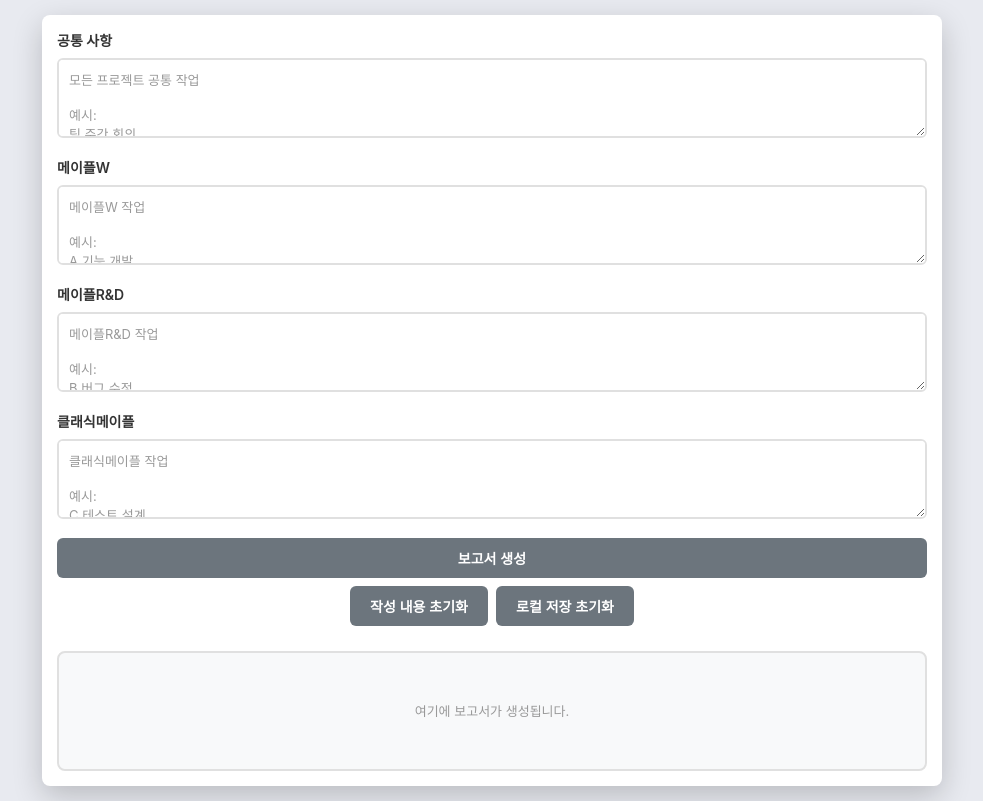
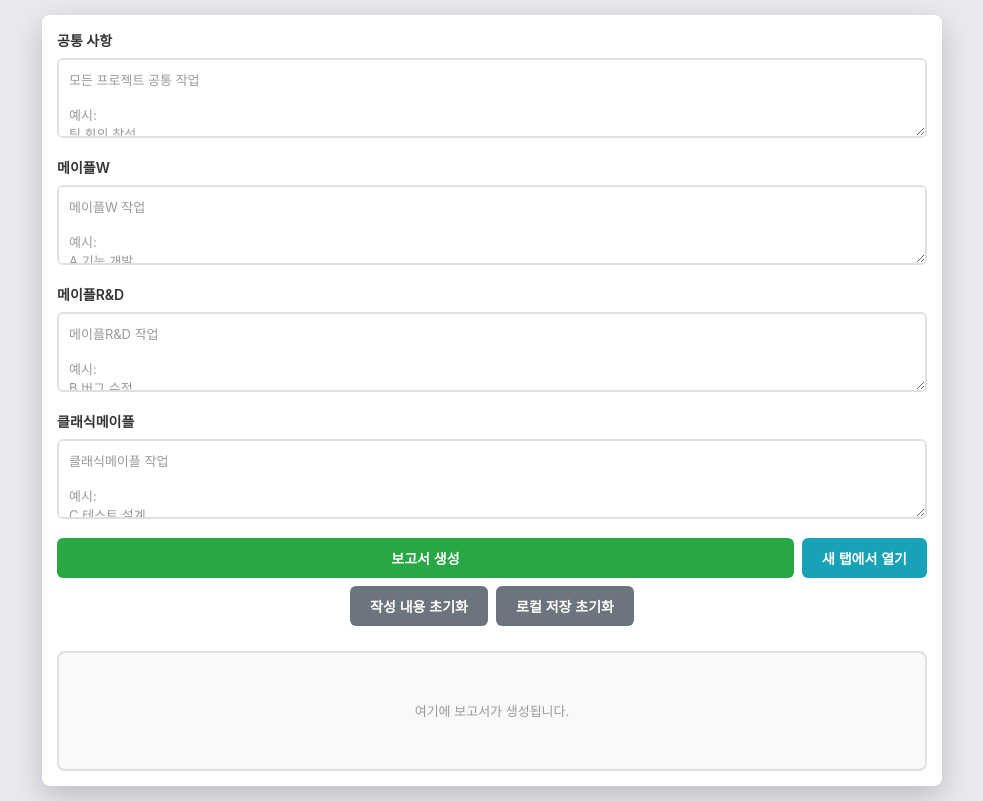
Before and after one commit to minameyou/notion-daily-report, a plain HTML site: page index.html in a window 1280 px wide. Shown: the whole page, without its empty margins (148-1131 px from the left). Drawn offline with Linux system fonts and the light colour scheme.

Commit message:
Update index.html

```diff
--- a/index.html
+++ b/index.html
@@ -234,7 +234,7 @@
                         placeholder="모든 프로젝트 공통 작업
 
 예시:
-팀 주간 회의
+팀 회의 참석
 주간 업무 보고"
                         style="min-height: 80px;"
                     ></textarea>
@@ -288,7 +288,8 @@ C 테스트 설계
 
             <div class="input-section">
                 <div class="btn-group">
-                    <button class="btn" onclick="generateReport()">보고서 생성</button>
+                    <button class="btn" onclick="generateReport()" style="flex: 1; background: #28a745;">보고서 생성</button>
+                    <button class="btn" onclick="openInNewTab()" style="width: auto; flex: 0 0 auto; background: #17a2b8;">새 탭에서 열기</button>
                 </div>
                 <div class="btn-group" style="margin-top: 8px; justify-content: center;">
                     <button class="btn btn-secondary" onclick="clearInput()" style="width: auto; padding: 10px 20px;">작성 내용 초기화</button>
@@ -492,6 +493,13 @@ C 테스트 설계
             }
         }
 
+        function openInNewTab() {
+            // 현재 입력 내용 저장
+            saveToStorage();
+            // 새 탭에서 열기
+            window.open(window.location.href, '_blank');
+        }
+
         function copyReport() {
             const reportBox = document.getElementById('reportBox');
             const text = reportBox.textContent;
```
